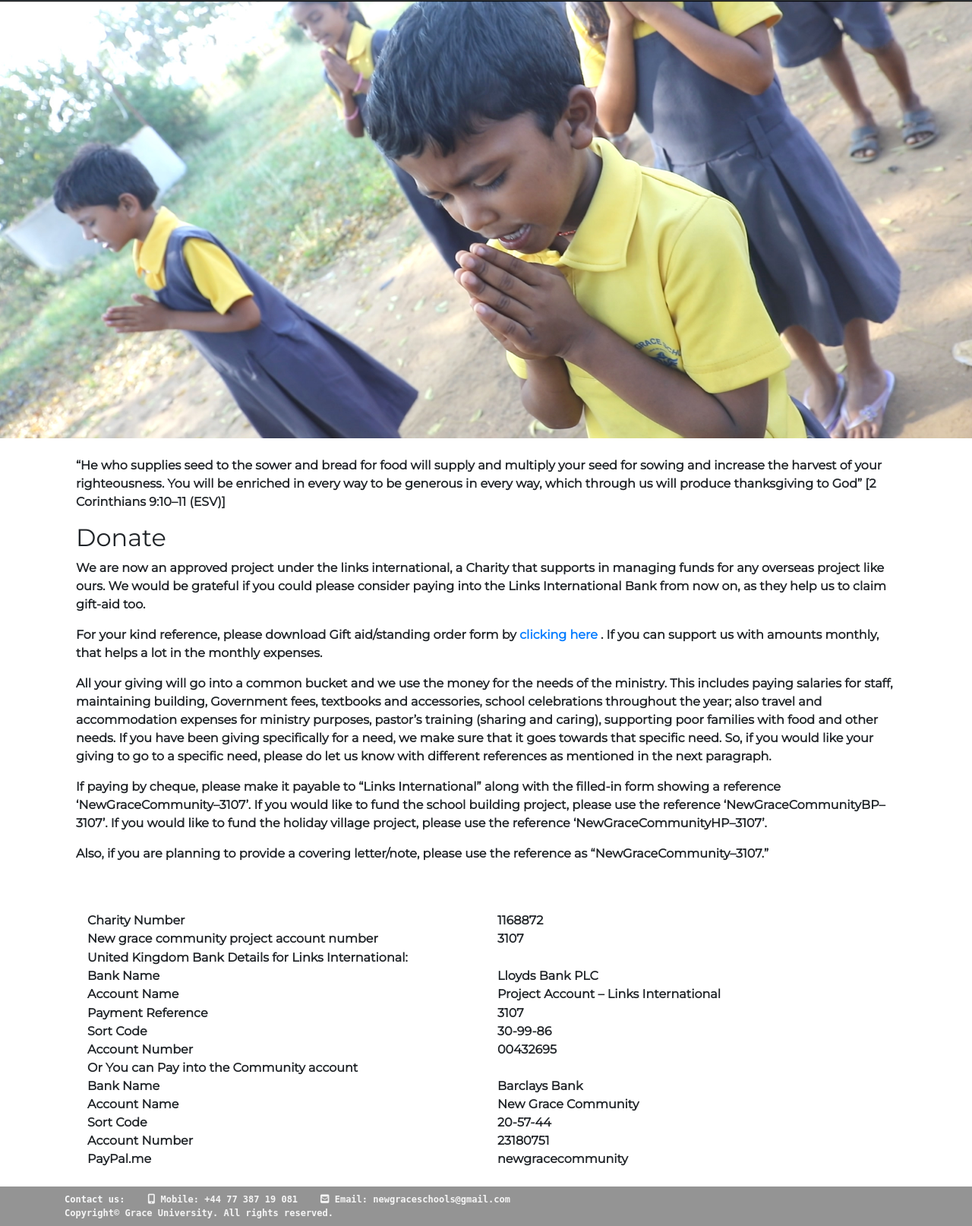
After one commit to kavis97/goat, a PHP site: page /donate.php in a window 1280 px wide. The commit adds this page. Shown: the part 346-1960 px from the top of the page at 76% size. Run offline with PHP 8.4, Linux system fonts and the light colour scheme; data that the repository does not hold is empty; some libraries are stand-ins or nearby versions.

Commit message:
Updated our projects

```diff
--- /dev/null
+++ b/contents/donate/page.donate1.html
@@ -0,0 +1,21 @@
+<p>
+    “He who supplies seed to the sower and bread for food will supply and multiply your seed for sowing and increase the harvest of your righteousness. You will be enriched in every way to be generous in every way, which through us will produce thanksgiving to God”
+    [2 Corinthians 9:10–11 (ESV)]
+</p>
+
+<h2>Donate</h2>
+<p>
+    We are now an approved project under the links international, a Charity that supports in managing funds for any overseas project like ours. We would be grateful if you could please consider paying into the Links International Bank from now on, as they help us to claim gift-aid too.
+</p>
+<p>
+    For your kind reference, please download Gift aid/standing order form by <a target="_blank" href="gift_aid_form_acts4you.pdf">clicking here </a>. If you can support us with amounts monthly, that helps a lot in the monthly expenses.
+</p>
+<p>
+    All your giving will go into a common bucket and we use the money for the needs of the ministry. This includes paying salaries for staff, maintaining building, Government fees, textbooks and accessories, school celebrations throughout the year; also travel and accommodation expenses for ministry purposes, pastor’s training (sharing and caring), supporting poor families with food and other needs.  If you have been giving specifically for a need, we make sure that it goes towards that specific need. So, if you would like your giving to go to a specific need, please do let us know with different references as mentioned in the next paragraph.
+</p>
+<p>
+    If paying by cheque, please make it payable to “Links International” along with the filled-in form showing a reference ‘NewGraceCommunity–3107’. If you would like to fund the school building project, please use the reference ‘NewGraceCommunityBP–3107’. If you would like to fund the holiday village project, please use the reference ‘NewGraceCommunityHP–3107’.
+</p>
+<p>
+    Also, if you are planning to provide a covering letter/note, please use the reference as “NewGraceCommunity–3107.”
+</p>
--- /dev/null
+++ b/contents/donate/page.donate2.html
@@ -0,0 +1,125 @@
+<div class="container">
+    <div class="row text-left">
+        <div class="col-sm">
+            Charity Number
+        </div>
+        <div class="col-sm">
+            1168872
+        </div>
+    </div>
+    <div class="row text-left">
+        <div class="col-sm">
+            New grace community project account number
+        </div>
+        <div class="col-sm">
+            3107
+        </div>
+    </div>
+    <div class="row text-left">
+        <div class="col-sm">
+
+        </div>
+        <div class="col-sm">
+
+        </div>
+    </div>
+    <div class="row text-left">
+        <div class="col-sm">
+            United Kingdom Bank Details for Links International:
+        </div>
+    </div>
+    <div class="row text-left">
+        <div class="col-sm">
+            Bank Name
+        </div>
+        <div class="col-sm">
+            Lloyds Bank PLC
+        </div>
+    </div>
+    <div class="row text-left">
+        <div class="col-sm">
+            Account Name
+        </div>
+        <div class="col-sm">
+            Project Account – Links International
+        </div>
+    </div>
+    <div class="row text-left">
+        <div class="col-sm">
+
+        </div>
+        <div class="col-sm">
+
+        </div>
+    </div>
+    <div class="row text-left">
+        <div class="col-sm">
+            Payment Reference
+        </div>
+        <div class="col-sm">
+            3107
+        </div>
+    </div>
+    <div class="row text-left">
+        <div class="col-sm">
+            Sort Code
+        </div>
+        <div class="col-sm">
+            30-99-86
+        </div>
+    </div>
+    <div class="row text-left">
+        <div class="col-sm">
+            Account Number
+        </div>
+        <div class="col-sm">
+            00432695
+        </div>
+    </div>
+    <div class="row text-left">
+        <div class="col-sm">
+            Or You can Pay into the Community account
+        </div>
+
+    </div>
+    <div class="row text-left">
+        <div class="col-sm">
+            Bank Name
+        </div>
+        <div class="col-sm">
+            Barclays Bank
+        </div>
+    </div>
+    <div class="row text-left">
+        <div class="col-sm">
+            Account Name
+        </div>
+        <div class="col-sm">
+            New Grace Community
+        </div>
+    </div>
+    <div class="row text-left">
+        <div class="col-sm">
+            Sort Code
+        </div>
+        <div class="col-sm">
+            20-57-44
+        </div>
+    </div>
+    <div class="row text-left">
+        <div class="col-sm">
+            Account Number
+        </div>
+        <div class="col-sm">
+            23180751
+        </div>
+    </div>
+    <div class="row text-left">
+        <div class="col-sm">
+            PayPal.me
+        </div>
+        <div class="col-sm">
+            newgracecommunity
+        </div>
+    </div>
+</div>
--- /dev/null
+++ b/donate.php
@@ -0,0 +1,45 @@
+<!doctype html>
+<html lang="en">
+
+<head>
+
+<?php
+ $title = 'Donate';
+include './header.php' ?>
+
+</head>
+
+<body>
+    <header id="donate" class="site-header-common">
+
+        <?php
+        $isBGDark='bg-dark';
+        $donateIsActive='active';
+        include './nav.php'
+        ?>
+        <?php
+            $imageAlt='Donate';
+           $imageSrc='donate.png?1234';
+           include './layout_header.php'
+        ?>
+    </header>
+
+
+    <section id="section-donate" class="section-donate">
+        <header class="layout-donate container">
+            <?php
+                foreach (glob("./contents/donate/*.html") as $filename) {
+                    $contentFile =$filename;
+                    include './donate_content.php';
+                }
+            ?>
+        </header>
+    </section>
+
+   <section>
+       <?php include './footer.php' ?>
+    </section>
+
+</body>
+
+</html>
--- /dev/null
+++ b/donate_content.php
@@ -0,0 +1,7 @@
+<div class="container py-4">
+    <div class="row text-left">
+        <div class="col-sm">
+            <?php include $contentFile ?>
+        </div>
+    </div>
+</div>
--- a/nav.php
+++ b/nav.php
@@ -14,19 +14,22 @@
                 <div class="collapse navbar-collapse" id="navbarNavDropdown">
                     <ul class="navbar-nav ml-auto">
                         <li class="nav-item <?php echo $homeIsActive ?>">
-                            <a class="nav-link" href="index.php">Home <span class="sr-only">(current)</span></a>
+                            <a class="nav-link" href="index.php">Home<span class="sr-only">(current)</span></a>
                         </li>
                         <li class="nav-item <?php echo $whoweareIsActive ?>">
-                            <a class="nav-link" href="aboutus.php">Who are we? <span class="sr-only">(current)</span></a>
+                            <a class="nav-link" href="aboutus.php">Who are we?<span class="sr-only">(current)</span></a>
                         </li>
                         <li class="nav-item <?php echo $visionIsActive ?>">
-                            <a class="nav-link" href="vision.php">Vision <span class="sr-only">(current)</span></a>
+                            <a class="nav-link" href="vision.php">Vision<span class="sr-only">(current)</span></a>
                         </li>
                         <li class="nav-item <?php echo $ourprojectsIsActive ?>">
-                            <a class="nav-link" href="ourprojects.php">Our projects <span class="sr-only">(current)</span></a>
+                            <a class="nav-link" href="ourprojects.php">Our projects<span class="sr-only">(current)</span></a>
                         </li>
                         <li class="nav-item <?php echo $contactusIsActive ?>">
-                            <a class="nav-link" href="contactus.php">Contact Us <span class="sr-only">(current)</span></a>
+                            <a class="nav-link" href="contactus.php">Contact Us<span class="sr-only">(current)</span></a>
+                        </li>
+                        <li class="nav-item <?php echo $donateIsActive ?>">
+                            <a class="nav-link" href="donate.php">Donate<span class="sr-only">(current)</span></a>
                         </li>
                         <!-- <li class="nav-item <?php echo $ownershipIsActive ?> dropdown">
                             <a class="nav-link  dropdown-toggle" href="#" id="navbarDropdownMenuLink"
```
Also changed, not shown: contents/ourprojects/page.ourprojects1.html (+7 -2 lines), contents/vision/page.vision1.html (+4 -3 lines), img/donate.png (added), 1 other file.
